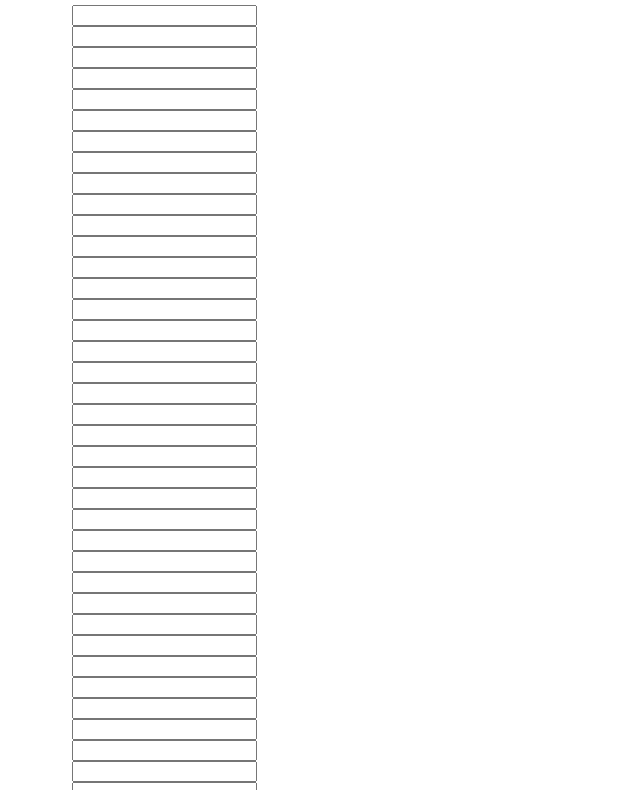
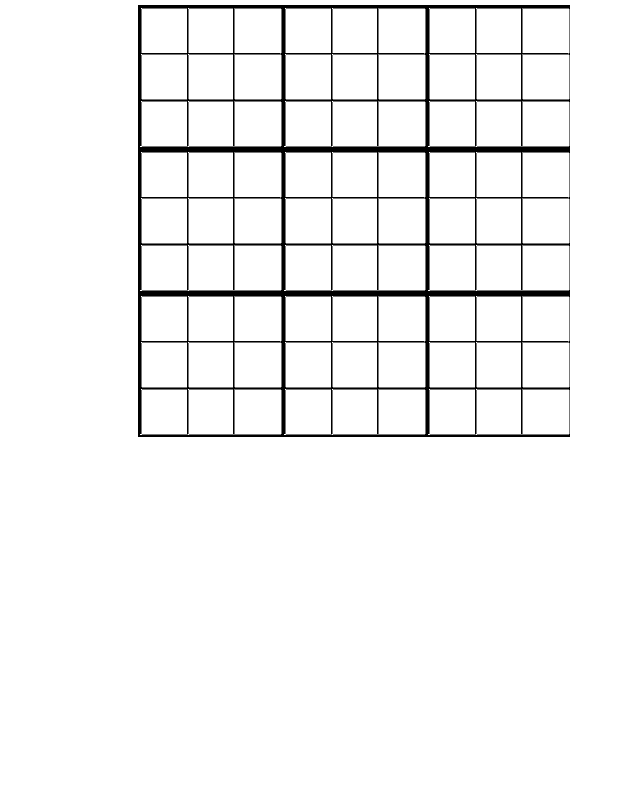
Before and after one commit to DanicoSantos/sudoku-app, a website with bundled scripts: page index.html in a window 1280 px wide. Shown: the part 182-972 px from the top of the page, without its empty margins (252-892 px from the left). After the commit the page ends 800 px from the top, so only its background shows below. Built offline with nearby package versions, Linux system fonts and the light colour scheme.

Commit message:
Styles the board model

```diff
--- a/src/index.css
+++ b/src/index.css
@@ -10,7 +10,40 @@
     padding: 10px;
 }
 .board {
+    display: table;
     padding: 50px 0;
     margin: 0 auto;
-    width: 50%;
+    width: 500px;
 }
+.board > .square {
+    display: table;
+    float: left;
+    box-sizing: border-box;
+    padding: 0;
+    width: 144px;
+    height: 144px;
+    text-align: center;
+    border: 2px solid #000;
+}
+.square > .miniSqr {
+    float: left;
+    box-sizing: border-box;
+    width: 46.5px;
+    height: 46.5px;
+    border: 1px solid #000;
+    cursor: pointer;
+}
+
+
+.miniSqr > input[type=text] {
+    width: 90%;
+    height: 90%;
+    text-align: center;
+    font-size: 16pt;
+}
+.miniSqr > input[type=text]:hover {
+    background-color: rgba(150, 136, 231, 0.575);
+}
+.miniSqr> input[type=text]:focus {
+    background-color: rgba(77, 63, 160, 0.575);
+}
```
